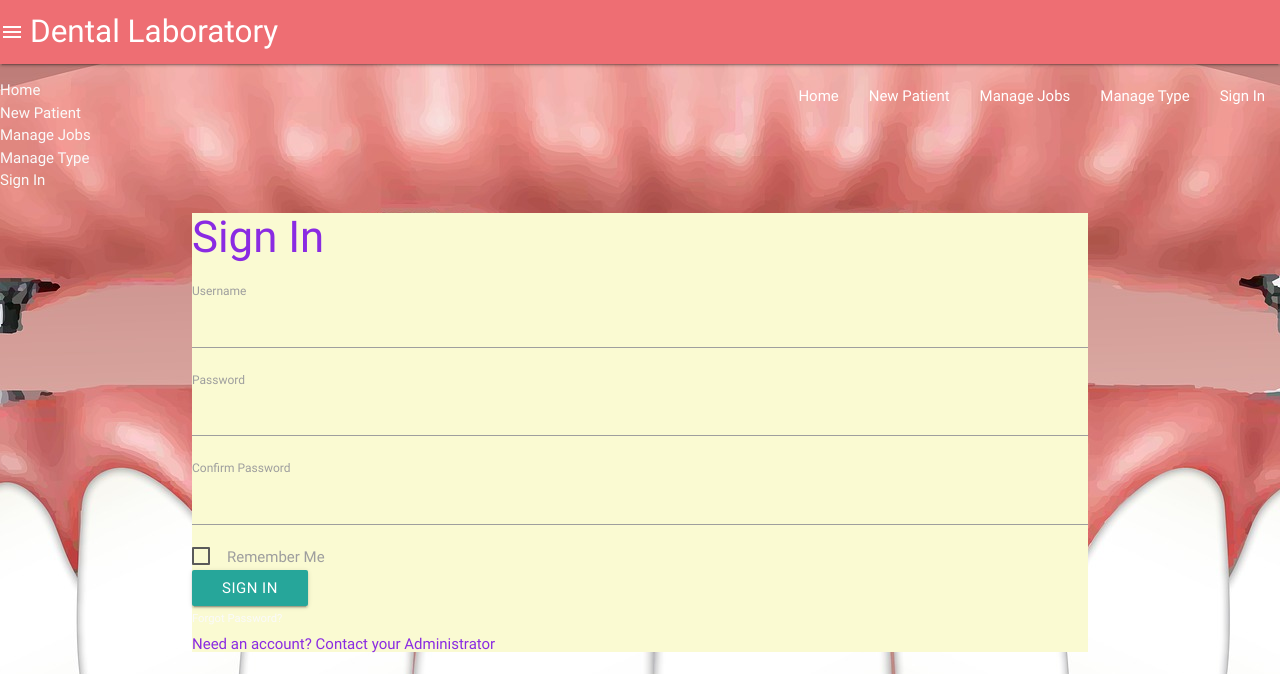
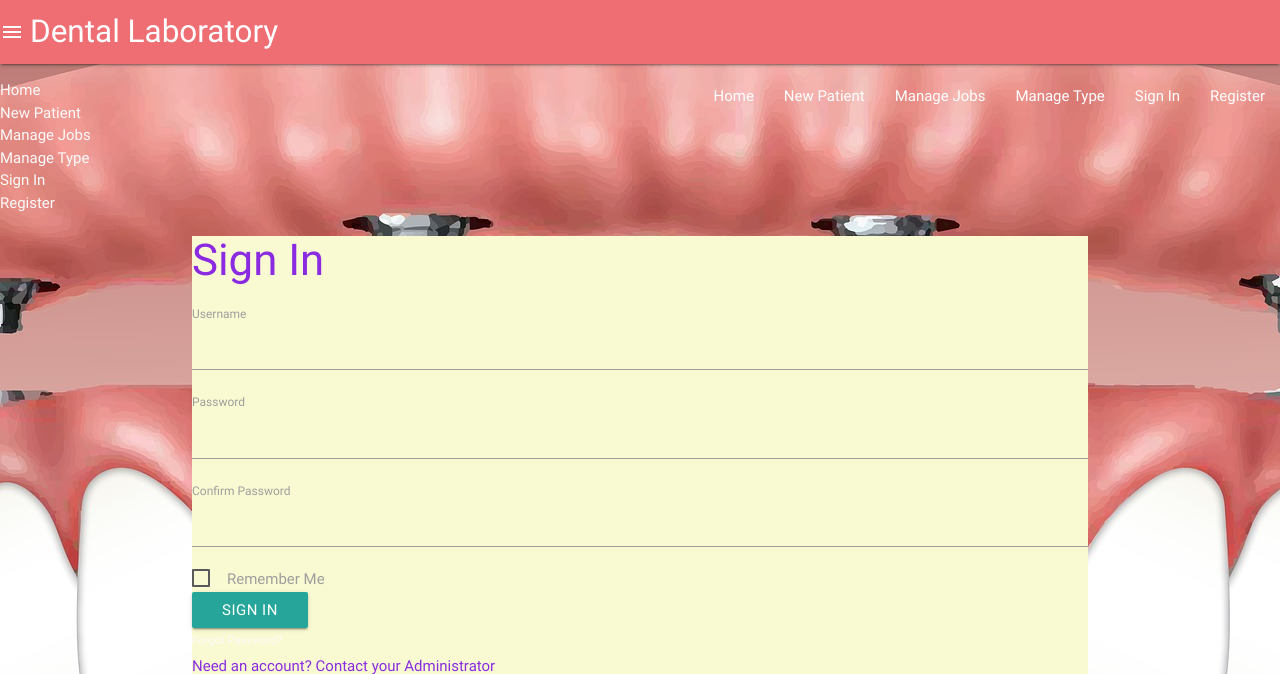
Before and after one commit to isiko1/dental_laboratory, a Flask app: page / in a window 1280 px wide. Shown: the top 674 px of the page. Run offline with Flask 2, Linux system fonts and the light colour scheme; some libraries are stand-ins or nearby versions.

Commit message:
Tested register functionality

```diff
--- a/app.py
+++ b/app.py
@@ -4,6 +4,8 @@
 from flask_pymongo import PyMongo
 from bson.objectid import ObjectId
 from forms import LoginForm
+from werkzeug.security import (generate_password_hash,
+                               check_password_hash)
 from os import path
 if os.path.exists("env.py"):
     import env
@@ -28,6 +30,11 @@
             flash('Login Unsuccessful. Please check username and password',
                   'danger')
     return render_template('login.html', title='Sign In', form=form)
+
+# -----------------------------Register-------------------------------------
+@app.route('/register', methods=['GET', 'POST'])
+def register():
+    return render_template('register.html')
 
 # -----------------------------Read-------------------------------------
 @app.route('/get_patients')
--- a/templates/base.html
+++ b/templates/base.html
@@ -20,7 +20,8 @@
 				<li><a href="{{url_for('add_patient')}}">New Patient</a></li>
 				<li><a href="{{url_for('get_jobs')}}">Manage Jobs</a></li>
 				<li><a href="{{url_for('get_type')}}">Manage Type</a></li>
-				<li><a href="{{url_for('login')}}">Sign In</a></li>
+                <li><a href="{{url_for('login')}}">Sign In</a></li>
+                <li><a href="{{url_for('register')}}">Register</a></li>
 			</ul>
 		</div>
     </nav>
@@ -29,7 +30,8 @@
 		<li><a href="{{url_for('add_patient')}}">New Patient</a></li>
 		<li><a href="{{url_for('get_jobs')}}">Manage Jobs</a></li>
 		<li><a href="{{url_for('get_type')}}">Manage Type</a></li>
-		<li><a href="{{url_for('login')}}">Sign In</a></li>
+        <li><a href="{{url_for('login')}}">Sign In</a></li>
+        <li><a href="{{url_for('register')}}">Register</a></li>
     </ul>
     </header>
 	<div class="container">
```
Also changed, not shown: templates/register.html (+10 -0 lines).
